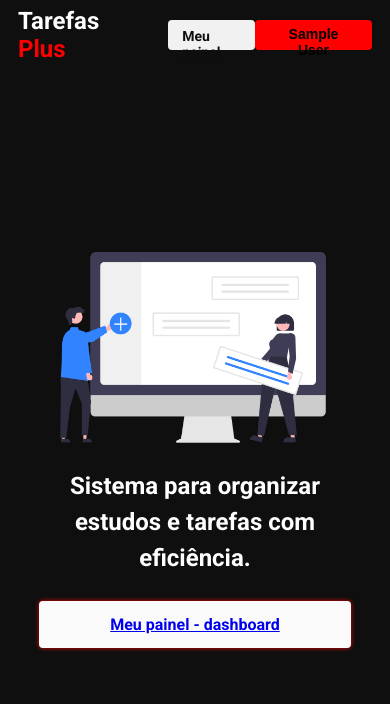
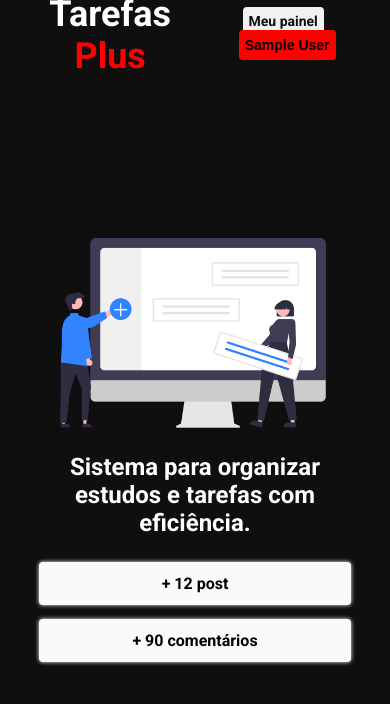
Before and after one commit to FilipeRabelo/app-tarefas-plus-nextjs, a Next.js app: page / in a window 390 px wide. Shown: the top 704 px of the page. Built offline with nearby package versions, Linux system fonts and the light colour scheme; no server answers; sample sign-in values are in the browser's storage.

Commit message:
app tarefas plus

```diff
--- a/src/components/Header/index.tsx
+++ b/src/components/Header/index.tsx
@@ -12,7 +12,45 @@ export function Header() {
     <header className={styles.container}>
       <section className={styles.content}>
 
+        <Link href={'/'}>
+          <h1 className={styles.logo}>
+            Tarefas <span>Plus</span>
+          </h1>
+        </Link>
+
         <nav className={styles.nav}>
+
+          {session?.user && (
+            <Link href={'/dashboard'} className={styles.linkPainel}>
+              Meu painel
+            </Link>
+          )}
+
+          {status === "loading" ? (
+            <></>
+          ) : session ? (
+            <button className={styles.loginButton} onClick={() => signOut()}>
+              {session?.user?.name}
+            </button>
+          ) : (
+            <button className={styles.loginButton} onClick={() => signIn('google')}>
+              Acessar
+            </button>
+          )}
+
+        </nav>
+
+      </section>
+    </header>
+  )
+}
+
+
+{/* <header className={styles.container}>
+  <section className={styles.content}>
+
+    <nav className={styles.nav}>
+
       <Link href={'/'}>
         <h1 className={styles.logo}>
           Tarefas <span>Plus</span>
@@ -40,6 +78,4 @@ export function Header() {
     )}
 
   </section>
-    </header>
-  )
-}
+</header> */}
--- a/src/components/Header/styles.module.css
+++ b/src/components/Header/styles.module.css
@@ -13,12 +13,14 @@
   max-width: 1024px;
   display: flex;
   align-items: center;
+  text-align: center;
   justify-content: space-between;
 }
 
 .nav {
   display: flex;
   align-items: center;
+  text-align: center;
 }
 
 .content a {
@@ -40,15 +42,19 @@
   background-color: #f1f1f1;
   color: #0f0f0f;
   border-radius: 4px;
+  border: none;
   font-weight: 700;
-  padding: 8px 14px;
-  margin-left: 14px;
+  padding: 8px 16px;
+  margin-right: 8px;
   font-size: 16px;
   font-weight: bold;
   transition: all 0.4s;
+  text-align: center;
 
   &:hover {
-    box-shadow: 0 0 15px #fff;
+    box-shadow: 0 0 15px rgb(255, 255, 255, 0.5);
+    background-color: transparent;
+    color: #fff;
   }
 }
 
@@ -59,29 +65,41 @@
   color: #000;
   border-radius: 4px;
   border: none;
-  padding: 8px 32px;
+  padding: 8px 16px;
   font-weight: bold;
   font-size: 16px;
   cursor: pointer;
   transition: all 0.4s;
+  text-align: center;
 
   &:hover {
     box-shadow: 0 0 15px #ff0000;
+    background-color: transparent;
+    color: #fff;
   }
 }
 
-@media screen and (max-width: 568px) {
-  .loginButton {
-    padding: 6px 21px;
-    font-size: 14px;
+@media screen and (max-width: 668px) {
+  .logo {
+    font-size: 36px;
   }
 
-  .logo {
-    font-size: 24px;
+  .nav {
+    display: block;
+    flex-direction: column;
+    align-items: center;
+    justify-content: flex-start;
   }
 
-  .linkPainel{
+  .linkPainel {
+    padding: 6px 6px;
     font-size: 14px;
-    margin-left: 36px;
+    height: 30px;
+  }
+
+  .loginButton {
+    padding: 6px 6px;
+    font-size: 14px;
+    height: 30px;
   }
 }
--- a/src/pages/index.tsx
+++ b/src/pages/index.tsx
@@ -2,7 +2,6 @@ import Head from "next/head";
 import styles from '../../styles/home.module.css';
 import Image from "next/image";
 import heroImg from '../../public/assets/hero.png'
-import Link from "next/link";
 
 export default function Home() {
   return (
@@ -16,6 +15,7 @@ export default function Home() {
       </Head>
 
       <main className={styles.main}>
+
         <div className={styles.logoContent}>
           <Image
             src={heroImg}
@@ -24,27 +24,19 @@ export default function Home() {
             priority
           />
         </div>
+
         <h1 className={styles.title}>
           Sistema para organizar estudos e tarefas com eficiência.
         </h1>
 
         <div className={styles.infoContent}>
           <section className={styles.box}>
-            <a href={'/dashboard'} className={styles.linkPainel}>
-              Meu painel - dashboard
-            </a>
+            <span>+ 12 post</span>
           </section>
 
-          {/*
-            <section className={styles.box}>
-              <span>+ 12 post</span>
-            </section>
-
-            <section className={styles.box}>
-              <span>+ 90 comentários</span>
-            </section>
-          */}
-
+          <section className={styles.box}>
+            <span>+ 90 comentários</span>
+          </section>
         </div>
 
       </main>
--- a/styles/home.module.css
+++ b/styles/home.module.css
@@ -26,7 +26,7 @@
   color: #FFF;
   text-align: center;
   margin: 25px;
-  line-height: 150%;
+  /* line-height: 100%; */
 }
 
 .infoContent{
@@ -38,18 +38,17 @@
 .box{
   color: #000;
   background-color: #FAFAFA;
-  padding: 14px 44px;
+  padding: 12px 32px;
   border-radius: 4px;
   font-weight: 700;
-  box-shadow: 0 0 4px #FF0000;
+  box-shadow: 0 0 4px #FFF;
   cursor: pointer;
   transition: all 0.4s;
 }
 
 .box:hover{
   transform: scale(1.05);
-  /* border: 1px solid #6F42C1; */
-  /* box-shadow: 0 0 12px rgba(220, 20, 60, 1); */
+  box-shadow: 0 0 5px #fff;
 }
 
 @media screen and (max-width: 580px){
```
Lines whose indentation alone changed are shown as unchanged.
